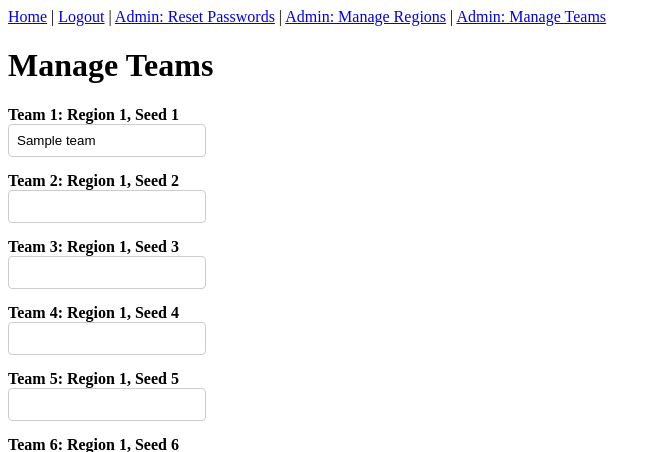
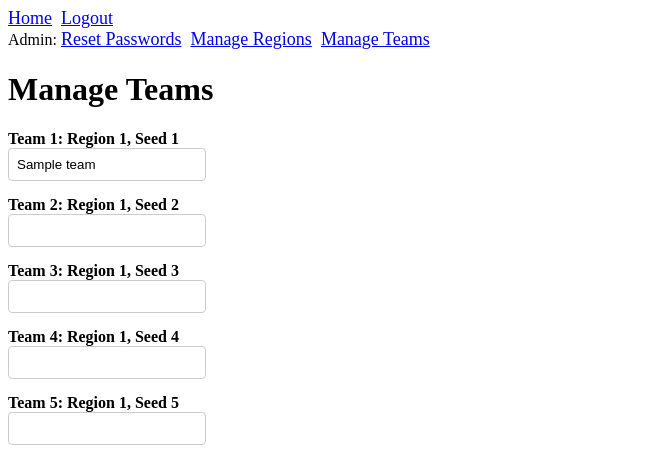
Before and after one commit to gmichnikov/madness, a Flask app: page /admin/manage_teams in a window 1280 px wide. Shown: the top 452 px of the page, without its empty margins (0-661 px from the left). Run offline with Flask 3, Linux system fonts and the light colour scheme; a user stored in the database is signed in; tables that the repository leaves empty hold one stand-in row (values such as "Sample post"); parts of the project's set-up code (start-up, migrations or seed data) failed here and were passed over.

Commit message:
Some ineffective styling changes

```diff
--- a/app/static/styles.css
+++ b/app/static/styles.css
@@ -25,3 +25,17 @@
 .btn-primary {
     background-color: #007bff;
 }
+
+/* CSS for navigation links */
+nav a {
+    font-size: 18px; /* Adjust the font size as needed */
+    margin-right: 5px;
+}
+
+/* Media query for smaller screens */
+@media (max-width: 768px) {
+    nav a {
+        font-size: 18px; /* Reduce font size for smaller screens */
+        margin-right: 5px;
+    }
+}
--- a/app/templates/base.html
+++ b/app/templates/base.html
@@ -3,20 +3,22 @@
 <head>
     <title>{% block title %}{% endblock %} - My Madness Bracket</title>
     <link rel="stylesheet" type="text/css" href="{{ url_for('static', filename='styles.css') }}">
+    <meta name="viewport" content="width=device-width, initial-scale=1.0">
 </head>
 <body>
     <header>
         <nav>
-            <a href="{{ url_for('index') }}">Home</a> |
+            <a href="{{ url_for('index') }}">Home</a>
             {% if not current_user.is_authenticated %}
-                <a href="{{ url_for('login') }}">Login</a> |
+                <a href="{{ url_for('login') }}">Login</a>
                 <a href="{{ url_for('register') }}">Register</a>
             {% else %}
                 <a href="{{ url_for('logout') }}">Logout</a>
                 {% if current_user.is_admin %}
-                    | <a href="{{ url_for('admin_reset_password') }}">Admin: Reset Passwords</a>
-                    | <a href="{{ url_for('admin_manage_regions') }}">Admin: Manage Regions</a>
-                    | <a href="{{ url_for('admin_manage_teams') }}">Admin: Manage Teams</a>
+                    <br> Admin:
+                    <a href="{{ url_for('admin_reset_password') }}">Reset Passwords</a>
+                    <a href="{{ url_for('admin_manage_regions') }}">Manage Regions</a>
+                    <a href="{{ url_for('admin_manage_teams') }}">Manage Teams</a>
                 {% endif %}
             {% endif %}
         </nav>
```
